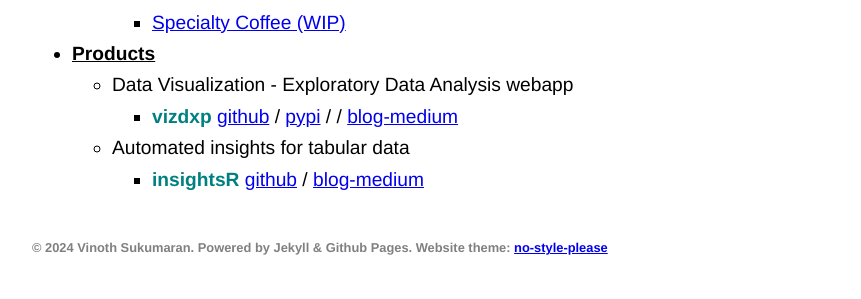
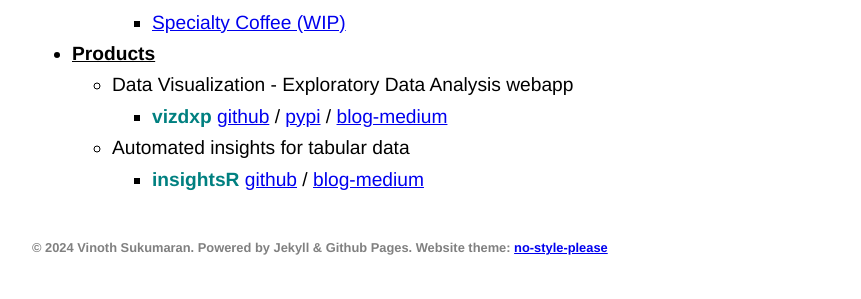
Before and after one commit to Vinothsuku/vinothsuku.github.io, a Jekyll site: the page built from index.md, in a window 1280 px wide. Shown: the part 706-1005 px from the top of the page, without its empty margins (208-1069 px from the left). Built offline with Jekyll 4.4.1, drawn with Linux system fonts in a browser that asks for light colours.

Commit message:
Update menu.yml

```diff
--- a/_data/menu.yml
+++ b/_data/menu.yml
@@ -29,7 +29,7 @@ entries:
     entries:
       - title: Data Visualization - Exploratory Data Analysis webapp
         entries:
-          - title: <b style="color:teal">vizdxp </b><a href='https://github.com/Vinothsuku/vizdxp'>github</a> / <a href='https://pypi.org/project/vizdxp/'>pypi</a> / / <a href='https://medium.com/analytics-vidhya/introducing-vizdxp-for-quick-exploratory-data-analysis-and-visualizations-89128326e8ac'>blog-medium</a>
+          - title: <b style="color:teal">vizdxp </b><a href='https://github.com/Vinothsuku/vizdxp'>github</a> / <a href='https://pypi.org/project/vizdxp/'>pypi</a> / <a href='https://medium.com/analytics-vidhya/introducing-vizdxp-for-quick-exploratory-data-analysis-and-visualizations-89128326e8ac'>blog-medium</a>
       - title: Automated insights for tabular data
         entries:
           - title: <b style="color:teal">insightsR </b><a href='https://github.com/Vinothsuku/insightsR'>github</a> / <a href='https://medium.com/analytics-vidhya/insightsr-automated-insights-for-tabular-data-8328a67de3ed'>blog-medium</a>
```
